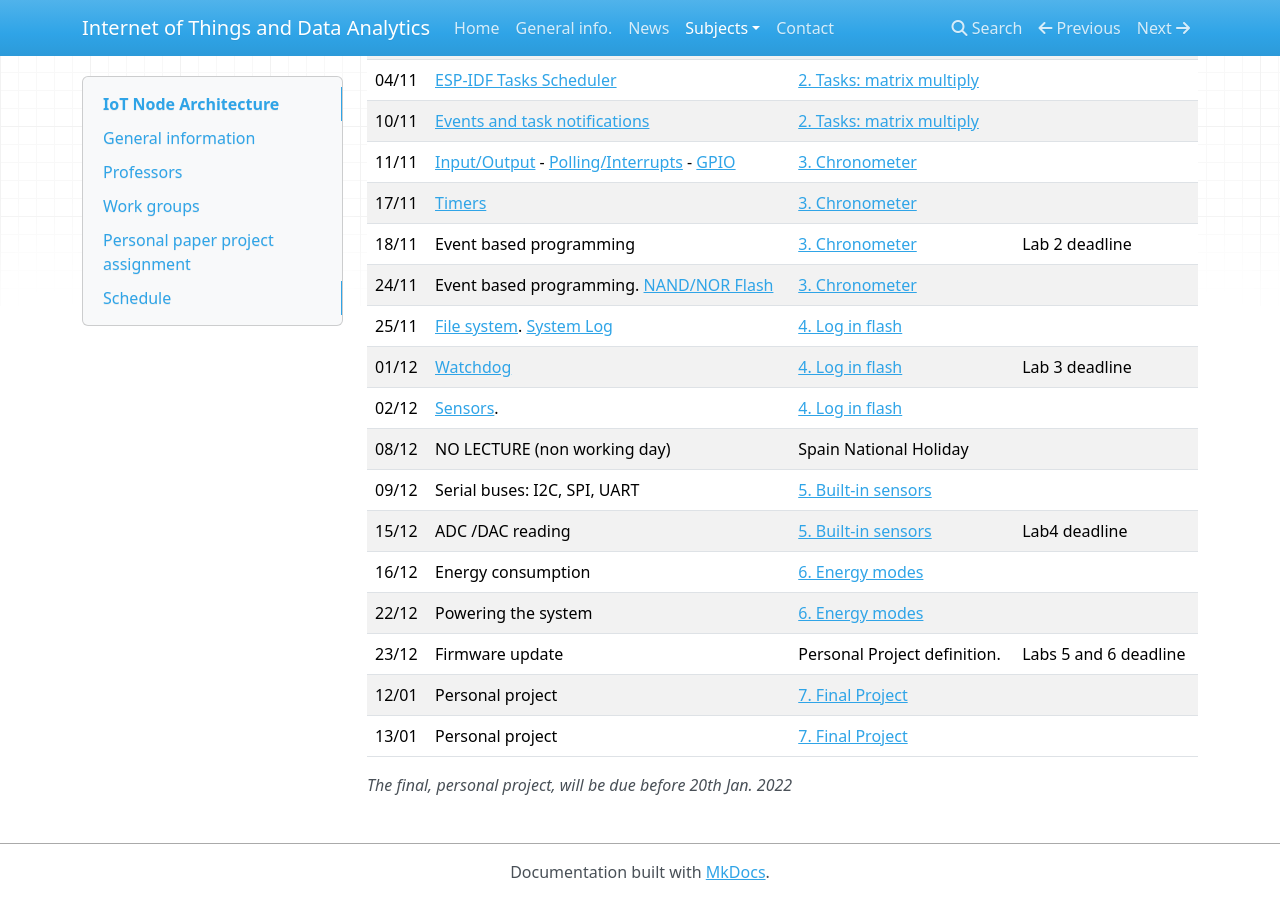
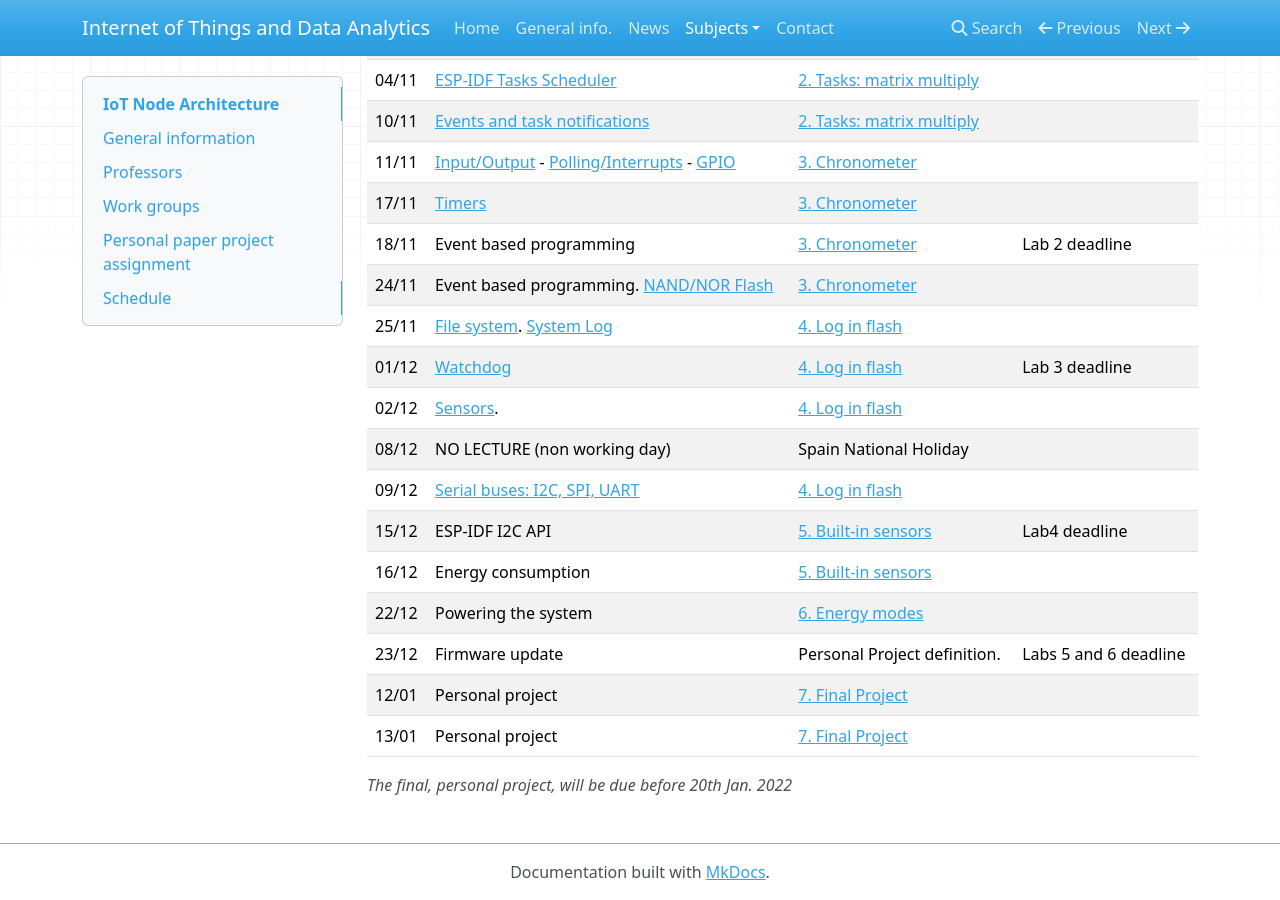
Before and after one commit to iot-da/iot-da.github.io, an MkDocs documentation site: the page built from docs/Subjects/IOTNA/index.md, in a window 1280 px wide and 900 px high, scrolled down 930 px. Built offline with MkDocs 1.6.1, drawn with Linux system fonts in a browser that asks for light colours; nearby versions of some CDN libraries.

Commit message:
Including serial slides

```diff
--- a/docs/Subjects/IOTNA/index.md
+++ b/docs/Subjects/IOTNA/index.md
@@ -37,16 +37,16 @@ Jose Ignacio Gomez (jigomez@ucm.es) and Katzalin Olcoz  (katzalin@ucm.es )
 |04/11  | [ESP-IDF Tasks Scheduler](slides/tasks.pdf)  | [2. Tasks: matrix multiply ](P2/index.md)    |   |
 |10/11  | [Events and task notifications](slides/events.pdf) | [2. Tasks: matrix multiply  ](P2/index.md)    |   |
 |11/11  | [Input/Output](slides/IO.pdf) -  [Polling/Interrupts](slides/interrupts.pdf) -  [GPIO](slides/gpio.pdf)  | [3. Chronometer](P3/index.md)                | |
-|17/11  | [Timers](slides/timer.pdf)					| 				[3. Chronometer](P3/index.md)            |     |
+|17/11  | [Timers](slides/timer.pdf)	| 				[3. Chronometer](P3/index.md)            |     |
 |18/11  |  Event based programming  	  		     | [3. Chronometer](P3/index.md)            | Lab 2 deadline    |
 |24/11  |  Event based programming. [NAND/NOR Flash](slides/storage.pdf)    |[3. Chronometer](P3/index.md) |   |
 |25/11  | [File system](slides/partitions.pdf). [System Log](slides/logging.pdf)       	|[4. Log in flash](P4/index.md) | |
 |01/12  | [Watchdog](slides/watchdog.pdf) | [4. Log in flash](P4/index.md) |  Lab 3 deadline |
 |02/12  | [Sensors](slides/sensors.pdf). 	    | [4. Log in flash](P4/index.md)            |  |
-|08/12  | NO LECTURE (non working day)  | Spain National Holiday   | |
-|09/12  | Serial buses: I2C, SPI, UART 	  | [5. Built-in sensors](P5/index.md)                |   |
-|15/12  | ADC /DAC reading		  | [5. Built-in sensors](P5/index.md)                |  Lab4 deadline |
-|16/12  | Energy consumption           | [6. Energy modes](P6/index.md) |   |
+|08/12  | NO LECTURE (non working day)  | Spain National Holiday    | |
+|09/12  | [Serial buses: I2C, SPI, UART](slides/serial.pdf)	  | [4. Log in flash](P4/index.md)                   |   |
+|15/12  | ESP-IDF I2C API		  | [5. Built-in sensors](P5/index.md)                |  Lab4 deadline |
+|16/12  | Energy consumption           | [5. Built-in sensors](P5/index.md)         |   |
 |22/12 | Powering the system           | [6. Energy modes](P6/index.md) | |
 |23/12 | Firmware update                 | Personal Project definition.   |  Labs 5 and 6 deadline |
 |12/01 | Personal project                  | [7. Final Project](P7/index.md) |   |
```
Also changed, not shown: 1 other file.
